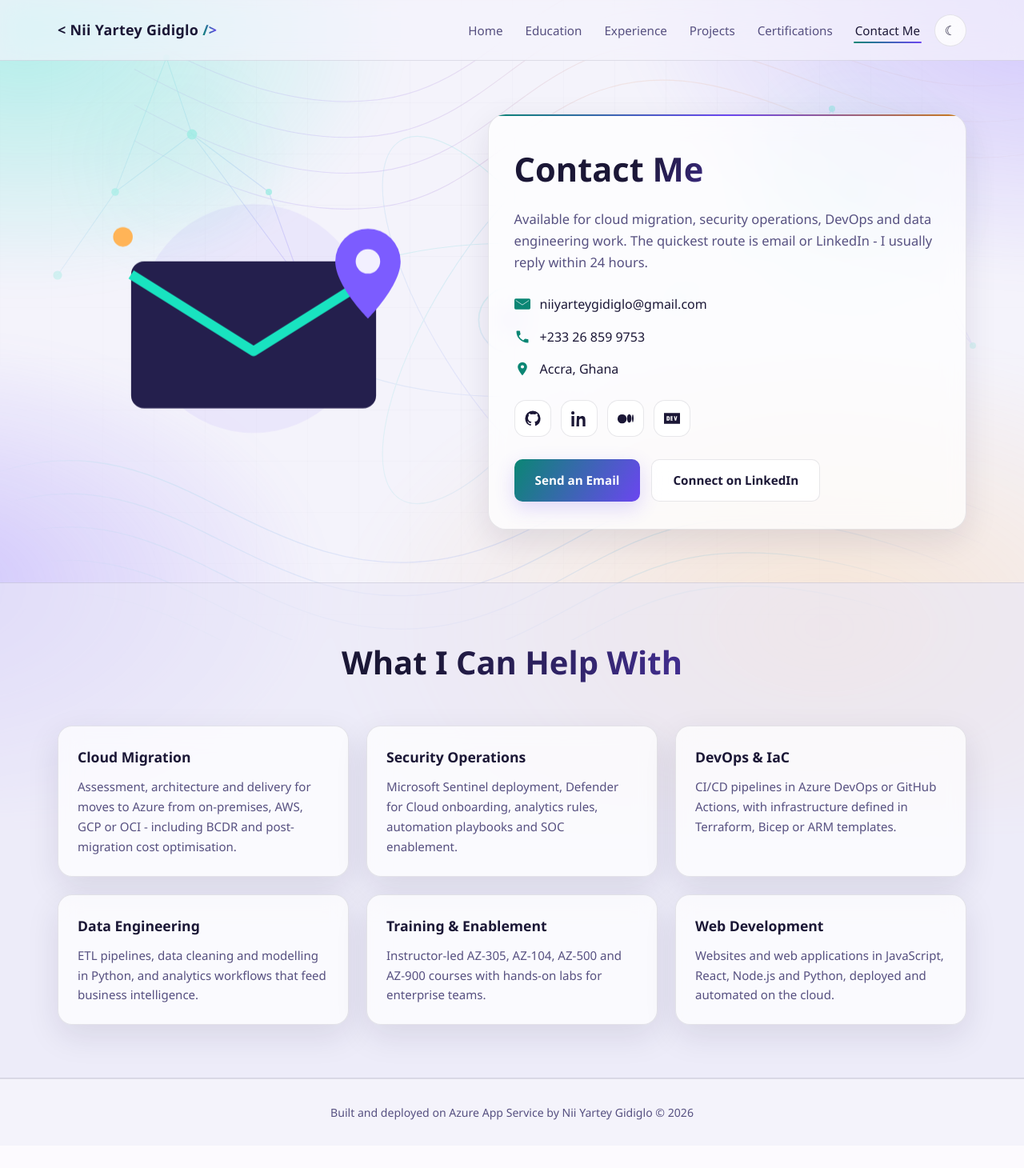
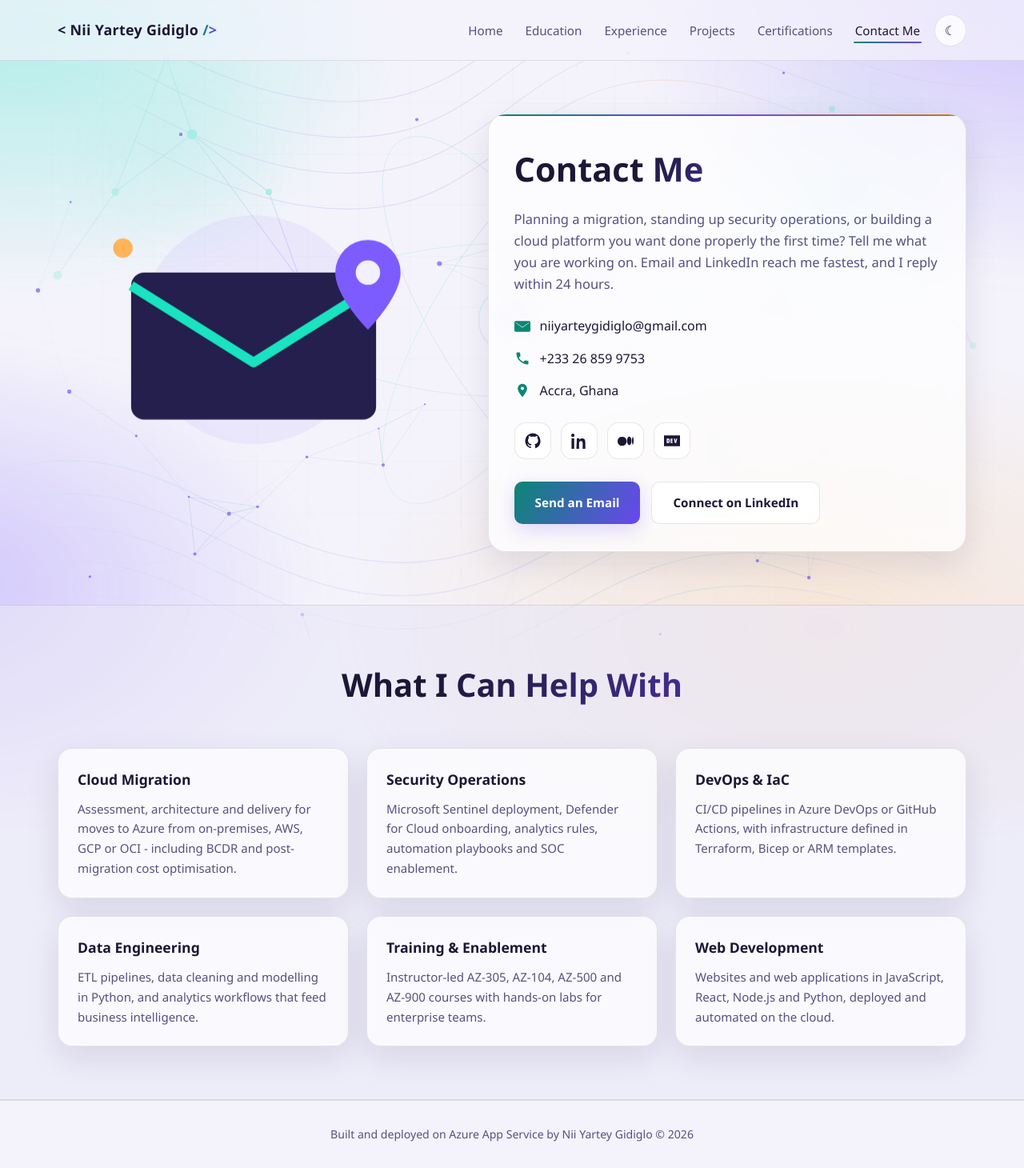
Before and after one commit to Qwamzz/portfolio, a Flask app: page /contact.html in a window 1280 px wide. Shown: the whole page at 80% size. Before the commit the page ends 1400 px from the top, so only its background shows below. Run offline with Flask 3, Linux system fonts and the light colour scheme.

Commit message:
Add a motion background and rewrite the contact introduction
A canvas of drifting, linked nodes now sits above the aurora gradient
and illustrated scene, with a light parallax response to the pointer.
It pauses on hidden tabs, follows the theme colours and is skipped
entirely under prefers-reduced-motion.

```diff
--- a/admin.html
+++ b/admin.html
@@ -105,6 +105,7 @@
 </footer>
 
 <script src="assets/js/main.js"></script>
+<script src="assets/js/background.js"></script>
 <script src="assets/js/admin.js"></script>
 </body>
 </html>
--- a/assets/css/style.css
+++ b/assets/css/style.css
@@ -64,7 +64,7 @@ body::before {
   content: "";
   position: fixed;
   inset: -25%;
-  z-index: -2;
+  z-index: -3;
   background:
     radial-gradient(38% 42% at 18% 22%, var(--aurora-1) 0%, transparent 62%),
     radial-gradient(42% 46% at 82% 18%, var(--aurora-2) 0%, transparent 64%),
@@ -79,7 +79,7 @@ body::after {
   content: "";
   position: fixed;
   inset: 0;
-  z-index: -1;
+  z-index: -2;
   pointer-events: none;
   opacity: var(--scene-opacity);
   background-image:
@@ -92,6 +92,15 @@ body::after {
   background-attachment: fixed, fixed, fixed;
   mask-image: radial-gradient(circle at 50% 34%, #000 0%, rgba(0, 0, 0, .45) 62%, transparent 88%);
   -webkit-mask-image: radial-gradient(circle at 50% 34%, #000 0%, rgba(0, 0, 0, .45) 62%, transparent 88%);
+}
+
+/* ---------- Motion background canvas ---------- */
+.bg-canvas {
+  position: fixed;
+  inset: 0;
+  z-index: -1;
+  pointer-events: none;
+  opacity: .85;
 }
 
 @keyframes drift {
--- /dev/null
+++ b/assets/js/background.js
@@ -0,0 +1,152 @@
+// Motion background: a drifting constellation of nodes on a canvas behind the page,
+// with a light parallax response to the pointer. Sits on top of the aurora gradient
+// and the illustrated scene, below all content.
+(function () {
+  "use strict";
+
+  if (window.matchMedia && window.matchMedia("(prefers-reduced-motion: reduce)").matches) return;
+
+  var canvas, ctx, nodes = [], width = 0, height = 0, dpr = 1;
+  var pointer = { x: 0, y: 0, tx: 0, ty: 0 };
+  var colors = { line: "rgba(25,227,192,0.35)", dot: "rgba(154,123,255,0.75)" };
+  var running = false;
+  var LINK_DISTANCE = 148;
+
+  function readColors() {
+    var css = getComputedStyle(document.documentElement);
+    var accent = (css.getPropertyValue("--accent") || "#19e3c0").trim();
+    var accent2 = (css.getPropertyValue("--accent-2") || "#9a7bff").trim();
+    colors.line = hexToRgba(accent, 0.34);
+    colors.dot = hexToRgba(accent2, 0.75);
+  }
+
+  function hexToRgba(hex, alpha) {
+    var value = hex.replace("#", "");
+    if (value.length === 3) value = value.replace(/./g, "$&$&");
+    var int = parseInt(value, 16);
+    if (isNaN(int)) return "rgba(124,92,255," + alpha + ")";
+    return "rgba(" + ((int >> 16) & 255) + "," + ((int >> 8) & 255) + "," + (int & 255) + "," + alpha + ")";
+  }
+
+  function nodeCount() {
+    var area = window.innerWidth * window.innerHeight;
+    return Math.max(22, Math.min(64, Math.round(area / 24000)));
+  }
+
+  function seed() {
+    nodes = [];
+    for (var i = 0; i < nodeCount(); i++) {
+      nodes.push({
+        x: Math.random() * width,
+        y: Math.random() * height,
+        vx: (Math.random() - 0.5) * 0.22,
+        vy: (Math.random() - 0.5) * 0.22,
+        r: 1.1 + Math.random() * 2.1,
+        depth: 0.4 + Math.random() * 0.8
+      });
+    }
+  }
+
+  function resize() {
+    dpr = Math.min(window.devicePixelRatio || 1, 2);
+    width = window.innerWidth;
+    height = window.innerHeight;
+    canvas.width = Math.round(width * dpr);
+    canvas.height = Math.round(height * dpr);
+    canvas.style.width = width + "px";
+    canvas.style.height = height + "px";
+    ctx.setTransform(dpr, 0, 0, dpr, 0, 0);
+    seed();
+  }
+
+  function frame() {
+    if (!running) return;
+
+    pointer.x += (pointer.tx - pointer.x) * 0.045;
+    pointer.y += (pointer.ty - pointer.y) * 0.045;
+
+    ctx.clearRect(0, 0, width, height);
+
+    var i, j, a, b, dx, dy, distance;
+    for (i = 0; i < nodes.length; i++) {
+      a = nodes[i];
+      a.x += a.vx;
+      a.y += a.vy;
+      if (a.x < -40) a.x = width + 40;
+      if (a.x > width + 40) a.x = -40;
+      if (a.y < -40) a.y = height + 40;
+      if (a.y > height + 40) a.y = -40;
+    }
+
+    ctx.lineWidth = 1;
+    for (i = 0; i < nodes.length; i++) {
+      a = nodes[i];
+      for (j = i + 1; j < nodes.length; j++) {
+        b = nodes[j];
+        dx = a.x - b.x;
+        dy = a.y - b.y;
+        distance = Math.sqrt(dx * dx + dy * dy);
+        if (distance > LINK_DISTANCE) continue;
+        ctx.globalAlpha = (1 - distance / LINK_DISTANCE) * 0.75;
+        ctx.strokeStyle = colors.line;
+        ctx.beginPath();
+        ctx.moveTo(a.x + pointer.x * a.depth, a.y + pointer.y * a.depth);
+        ctx.lineTo(b.x + pointer.x * b.depth, b.y + pointer.y * b.depth);
+        ctx.stroke();
+      }
+    }
+
+    ctx.globalAlpha = 1;
+    ctx.fillStyle = colors.dot;
+    for (i = 0; i < nodes.length; i++) {
+      a = nodes[i];
+      ctx.beginPath();
+      ctx.arc(a.x + pointer.x * a.depth, a.y + pointer.y * a.depth, a.r, 0, Math.PI * 2);
+      ctx.fill();
+    }
+
+    window.requestAnimationFrame(frame);
+  }
+
+  function start() {
+    if (running || document.hidden) return;
+    running = true;
+    window.requestAnimationFrame(frame);
+  }
+
+  function stop() { running = false; }
+
+  document.addEventListener("DOMContentLoaded", function () {
+    canvas = document.createElement("canvas");
+    canvas.className = "bg-canvas";
+    canvas.setAttribute("aria-hidden", "true");
+    document.body.appendChild(canvas);
+
+    ctx = canvas.getContext("2d");
+    if (!ctx) { canvas.remove(); return; }
+
+    readColors();
+    resize();
+    start();
+
+    var resizeTimer;
+    window.addEventListener("resize", function () {
+      clearTimeout(resizeTimer);
+      resizeTimer = setTimeout(resize, 180);
+    });
+
+    window.addEventListener("pointermove", function (event) {
+      pointer.tx = (event.clientX / window.innerWidth - 0.5) * 26;
+      pointer.ty = (event.clientY / window.innerHeight - 0.5) * 26;
+    }, { passive: true });
+
+    // Stop burning cycles when the tab is in the background.
+    document.addEventListener("visibilitychange", function () {
+      if (document.hidden) stop(); else start();
+    });
+
+    // Node colours follow the theme.
+    var toggle = document.querySelector(".theme-toggle");
+    if (toggle) toggle.addEventListener("click", function () { setTimeout(readColors, 60); });
+  });
+})();
--- a/certifications.html
+++ b/certifications.html
@@ -134,6 +134,7 @@
 </footer>
 
 <script src="assets/js/main.js"></script>
+<script src="assets/js/background.js"></script>
 <script src="assets/js/certifications.js"></script>
 </body>
 </html>
--- a/contact.html
+++ b/contact.html
@@ -36,8 +36,9 @@
     <div class="card contact-card">
       <h1>Contact Me</h1>
       <p class="lede">
-        Available for cloud migration, security operations, DevOps and data engineering work.
-        The quickest route is email or LinkedIn - I usually reply within 24 hours.
+        Planning a migration, standing up security operations, or building a cloud platform you
+        want done properly the first time? Tell me what you are working on. Email and LinkedIn
+        reach me fastest, and I reply within 24 hours.
       </p>
 
       <ul class="contact-list">
@@ -119,5 +120,6 @@
 </footer>
 
 <script src="assets/js/main.js"></script>
+<script src="assets/js/background.js"></script>
 </body>
 </html>
--- a/education.html
+++ b/education.html
@@ -133,5 +133,6 @@
 </footer>
 
 <script src="assets/js/main.js"></script>
+<script src="assets/js/background.js"></script>
 </body>
 </html>
--- a/experience.html
+++ b/experience.html
@@ -212,5 +212,6 @@
 </footer>
 
 <script src="assets/js/main.js"></script>
+<script src="assets/js/background.js"></script>
 </body>
 </html>
--- a/index.html
+++ b/index.html
@@ -171,5 +171,6 @@
 </footer>
 
 <script src="assets/js/main.js"></script>
+<script src="assets/js/background.js"></script>
 </body>
 </html>
--- a/projects.html
+++ b/projects.html
@@ -306,5 +306,6 @@
 </footer>
 
 <script src="assets/js/main.js"></script>
+<script src="assets/js/background.js"></script>
 </body>
 </html>
```
